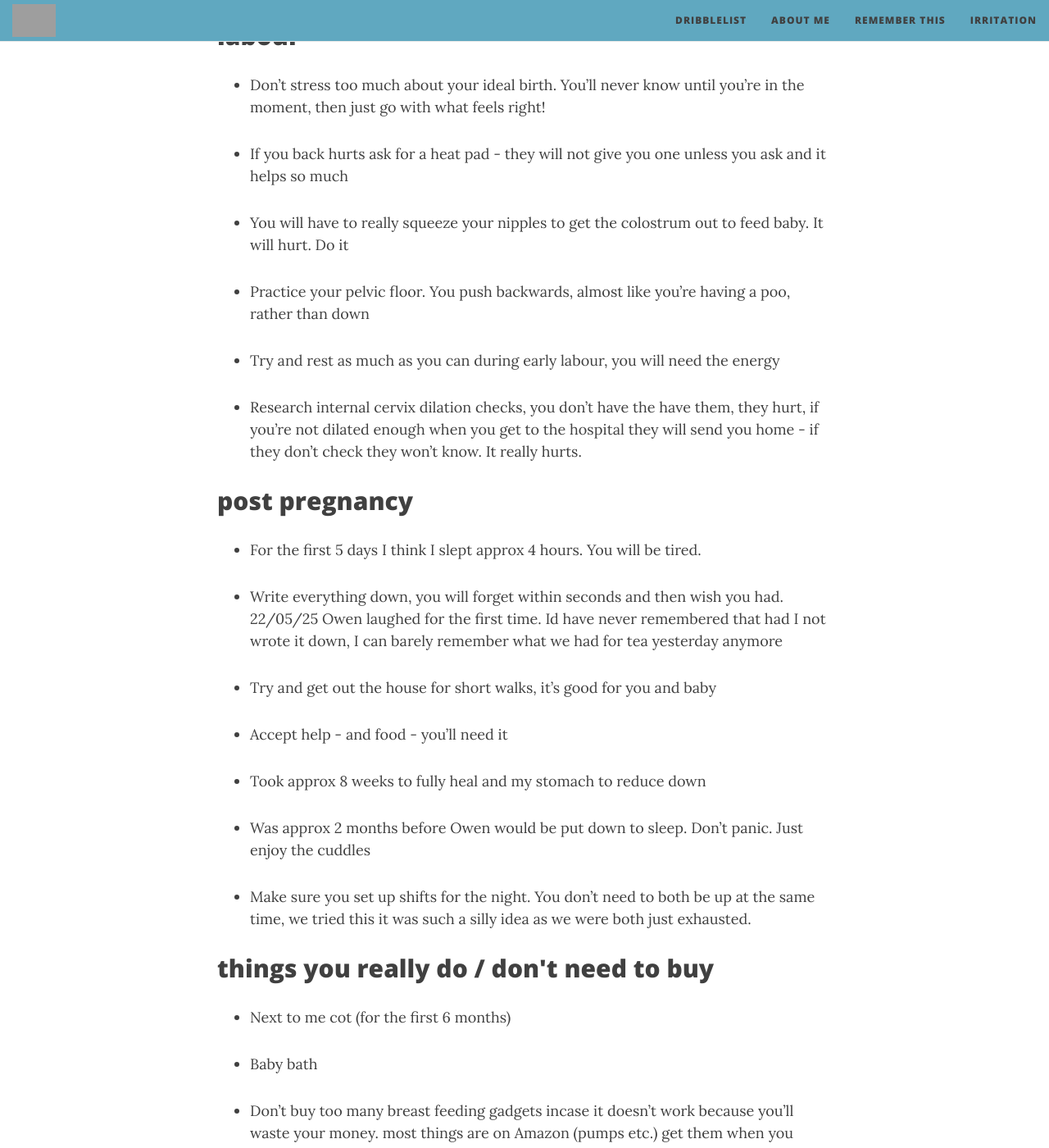
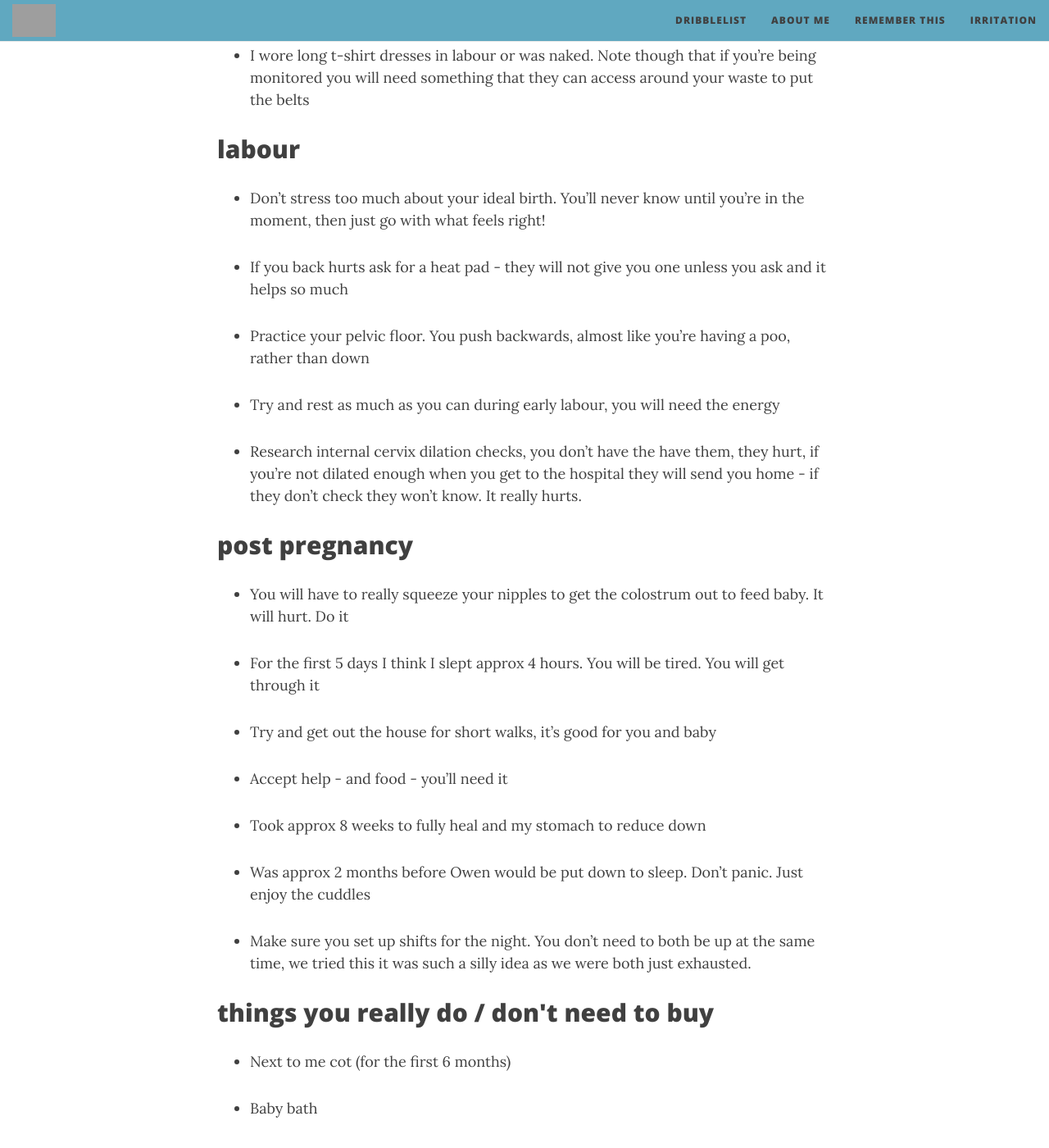
Before and after one commit to ellis-ward/ellis-ward.github.io, a Jekyll site: the page built from _posts/dribble/2026-05-31-adviceformypregnantfriends.md, in a window 1280 px wide and 1400 px high, scrolled down 1516 px. Shown: the whole window at 82% size. Built offline with Jekyll 4.4.1, drawn with Linux system fonts in a browser that asks for light colours; nearby versions of some CDN libraries; some of the changed text lies outside the part shown; grey boxes are pictures that could not be loaded.

Commit message:
Update 2026-05-31-adviceformypregnantfriends.md

```diff
--- a/_posts/dribble/2026-05-31-adviceformypregnantfriends.md
+++ b/_posts/dribble/2026-05-31-adviceformypregnantfriends.md
@@ -43,8 +45,6 @@ tags: dribble
 
 - If you back hurts ask for a heat pad - they will not give you one unless you ask and it helps so much
 
-- You will have to really squeeze your nipples to get the colostrum out to feed baby. It will hurt. Do it
-
 - Practice your pelvic floor. You push backwards, almost like you're having a poo, rather than down
 
 - Try and rest as much as you can during early labour, you will need the energy
@@ -53,9 +53,9 @@ tags: dribble
 
 <h2>post pregnancy</h2>
 
-- For the first 5 days I think I slept approx 4 hours. You will be tired.
+- You will have to really squeeze your nipples to get the colostrum out to feed baby. It will hurt. Do it
 
-- Write everything down, you will forget within seconds and then wish you had. 22/05/25 Owen laughed for the first time. Id have never remembered that had I not wrote it down, I can barely remember what we had for tea yesterday anymore
+- For the first 5 days I think I slept approx 4 hours. You will be tired. You will get through it
 
 - Try and get out the house for short walks, it's good for you and baby
 
```
Also changed, not shown: other parts of _posts/dribble/2026-05-31-adviceformypregnantfriends.md (+2 -0 lines).
